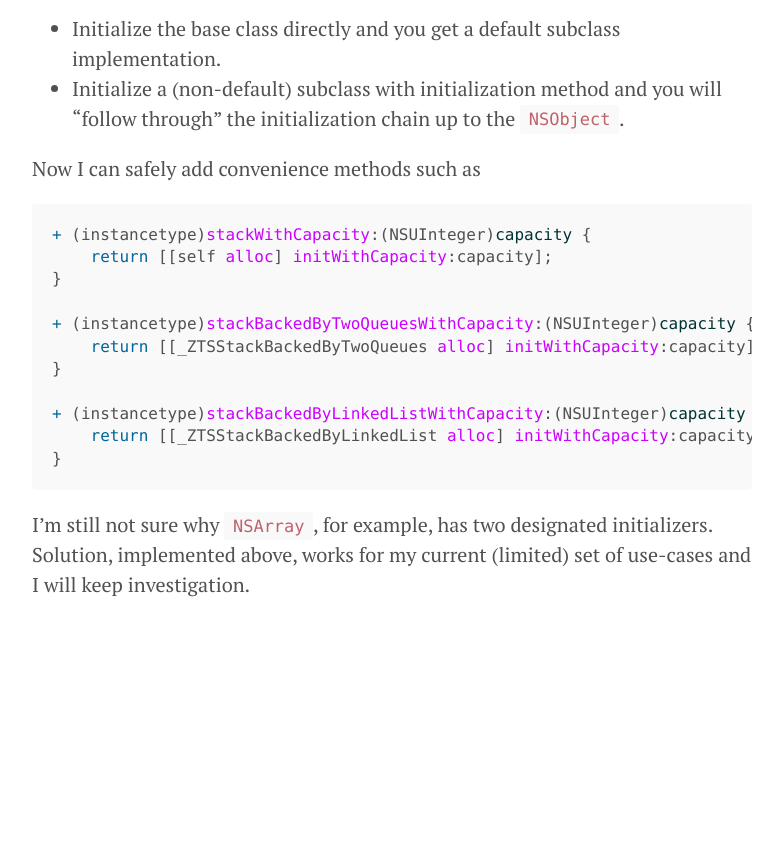
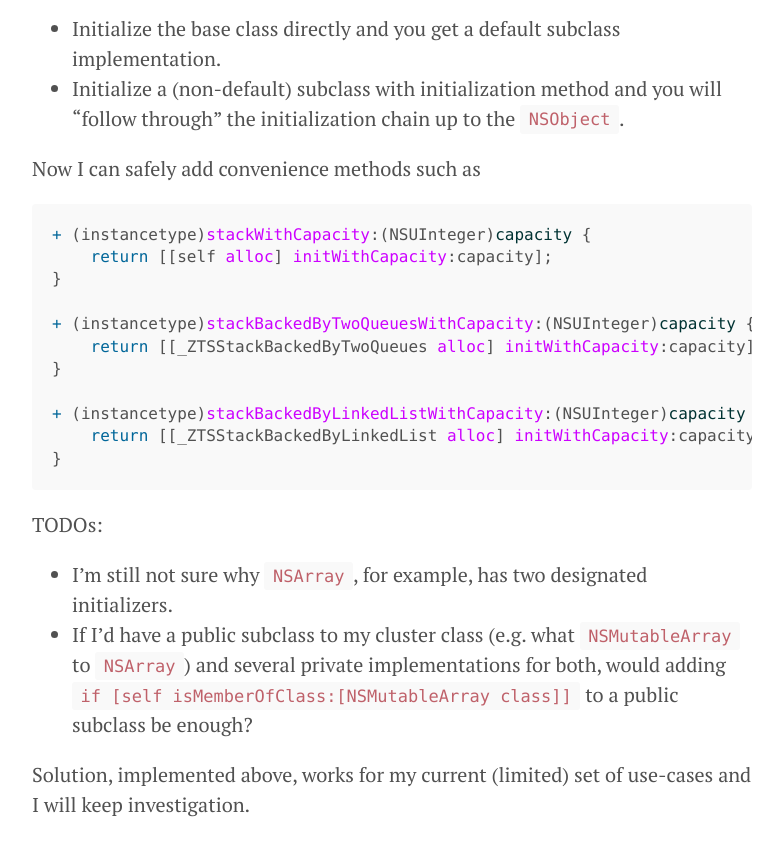
Before and after one commit to zats/zats.github.io, a Jekyll site: the page built from _posts/2014-04-12-Designing-your-own-class-cluster-Initializers.markdown, in a window 1280 px wide and 900 px high, scrolled down 2026 px. Shown: the top 856 px of the window, without its empty margins (248-1031 px from the left). Built offline with Jekyll 4.4.1, drawn with Linux system fonts in a browser that asks for light colours; Markdown is read by kramdown in place of the engine named in the settings; before the commit the page ends 2706 px from its top, so only the background shows below that.

Commit message:
expanded todos

````diff
--- a/_posts/2014-04-12-Designing-your-own-class-cluster-Initializers.markdown
+++ b/_posts/2014-04-12-Designing-your-own-class-cluster-Initializers.markdown
@@ -76,4 +76,9 @@ Now I can safely add convenience methods such as
 }
 ```
 
-I'm still not sure why `NSArray`, for example, has two designated initializers. Solution, implemented above, works for my current (limited) set of use-cases and I will keep investigation.
+TODOs:
+
+* I'm still not sure why `NSArray`, for example, has two designated initializers.
+* If I'd have a public subclass to my cluster class (e.g. what `NSMutableArray` to `NSArray`) and several private implementations for both,  would adding `if [self isMemberOfClass:[NSMutableArray class]]` to a public subclass be enough?
+
+Solution, implemented above, works for my current (limited) set of use-cases and I will keep investigation.
````
